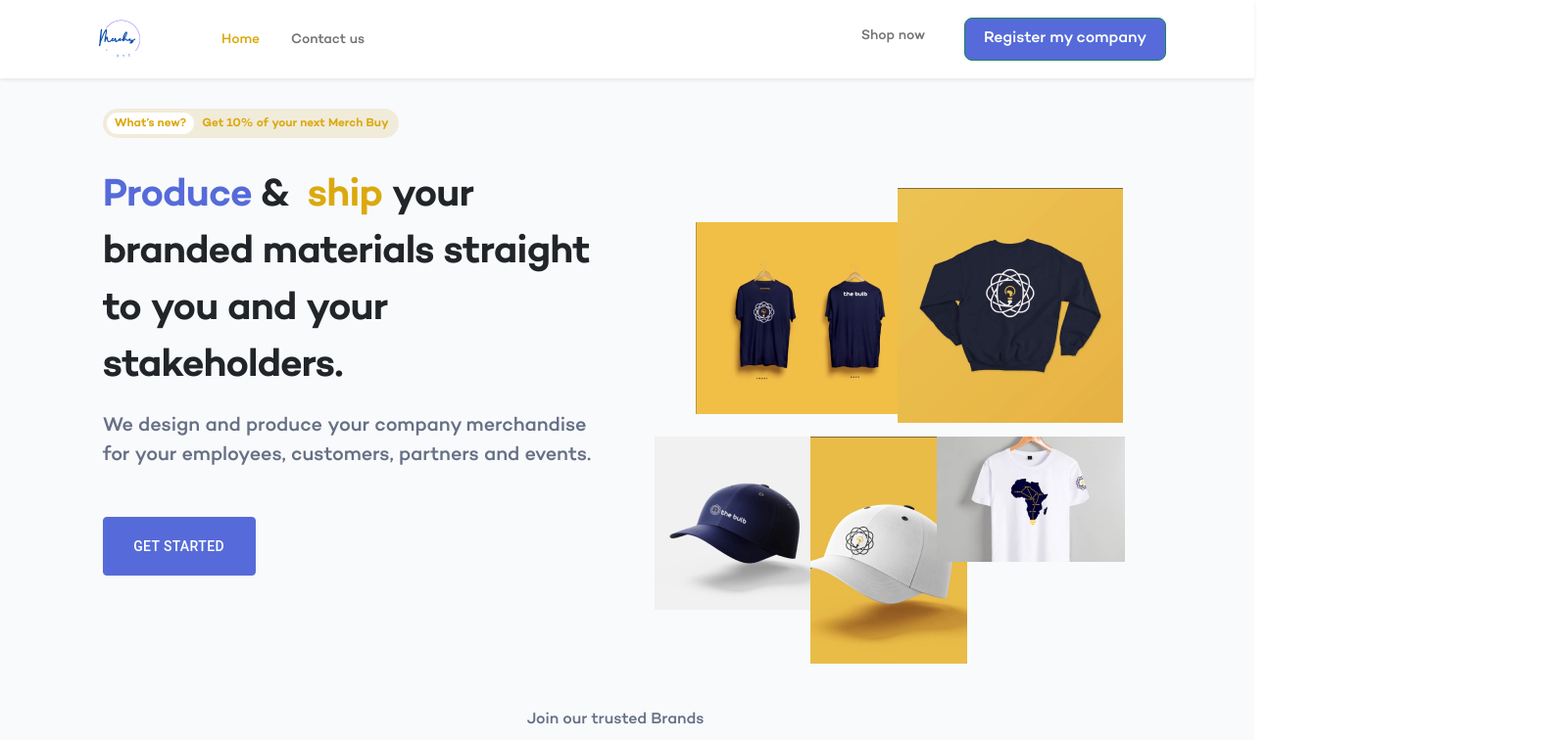
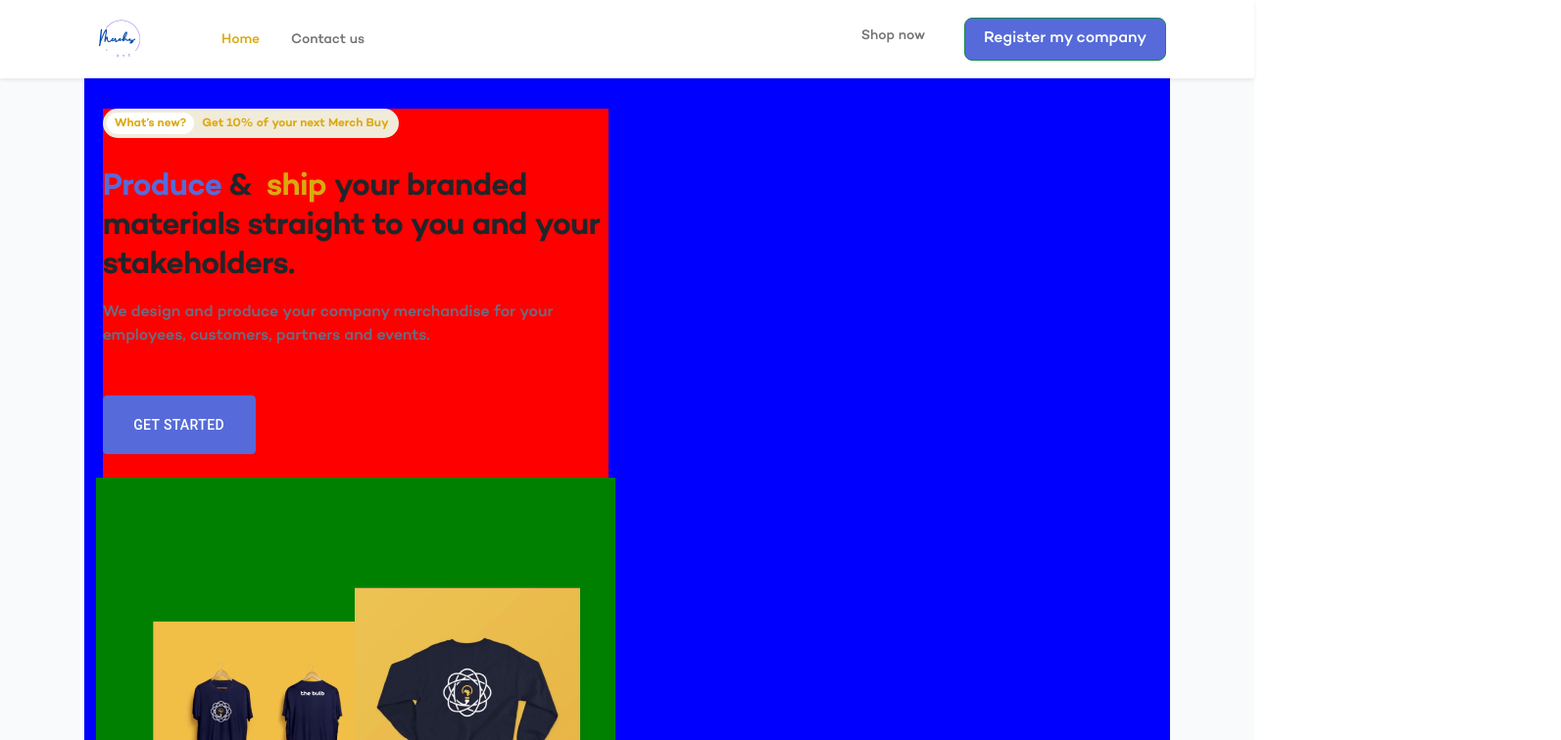
Before and after one commit to Einsteiniumeinsteinian/MerchByWande, a React (Create React App) app: page / in a window 1280 px wide. Shown: the top 756 px of the page at 98% size, 1593 px wide, since content can reach past the window. Built offline with nearby package versions, Linux system fonts and the light colour scheme.

Commit message:
responsiveness

```diff
--- a/src/components/home/hero/Hero.jsx
+++ b/src/components/home/hero/Hero.jsx
@@ -7,7 +7,7 @@ import { Container, Row, Col } from "react-bootstrap";
 function hero() {
   return (
     <Container fluid className="container-hero">
-      <Row className="hero-all col-md-11 ">
+      <Row   className="hero-all col-md-11 ">
         <Col className="get-started col-md-6">
           <div className="left">
             <div className="one-paragraph">
--- a/src/components/home/hero/hero.css
+++ b/src/components/home/hero/hero.css
@@ -143,3 +143,66 @@
     display: none;
   }
 }
+@media (min-width: 767.98px) {
+.hero-all {
+    display: flex;
+    flex-direction: column;
+  }
+
+  .left {
+    margin: 0 7px;
+    background-color: red;
+  }
+.right{
+  background-color: green;
+}
+
+  .one-paragraph {
+    margin: 31px 0;
+    display: flex;
+    font-size: 12px;
+    align-items: center;
+    gap: 8px;
+    font-weight: 600;
+    border-radius: 16px;
+    background: #f1ebda;
+    padding: 4px 10px 4px 4px;
+    width: fit-content;
+    color: #dba90f;
+  }
+
+  .first-para {
+    border-radius: 16px;
+    background-color: white;
+    display: flex;
+    justify-content: center;
+    align-items: center;
+    padding: 2px 8px;
+  }
+  .what,
+  .get {
+    margin: 0;
+    white-space: nowrap;
+  }
+  .second-para {
+    padding: 2px 0px;
+  }
+  .produce {
+    font-weight: 600;
+    font-size: 32px;
+    line-height: 40px;
+    letter-spacing: -0.02em;
+  }
+  .design {
+    font-weight: 400;
+    font-size: 16px;
+    line-height: 24px;
+    color: #667085;
+  }
+  .products {
+    display: block  }
+}
+@media (min-width: 991.98px) {
+.hero-all{
+  background-color: blue;
+}}
--- a/src/components/home/hero/old.css
+++ /dev/null
@@ -1,251 +0,0 @@
-* {
-  font-family: "Campton", sans-serif;
-  /* box-sizing: border-box !important; */
-  /* margin: 0 !important; */
-}
-
-.container-hero {
-  background-color: #f9fafb;
-  width: 100%;
-}
-.get-started {
-  margin: 0;
-  padding: 0;
-}
-.left {
-  padding-bottom: 7rem;
-  width: 90%;
-  padding-left: 7.25rem;
-  padding-top: 6.5625rem;
-}
-
-.one {
-  background: #f1ebda;
-  width: 21.5635rem;
-  height: 2rem;
-  border-radius: 1rem;
-  color: #dba90f;
-  margin-top: 1.9375rem !important;
-  font-size: 12px;
-  margin-bottom: 1.9375rem !important;
-}
-
-.one-paragraph {
-  display: flex;
-  font-size: 11px;
-}
-
-.first-para {
-  width: 6.5625rem;
-  height: 1.5rem;
-  padding: 2px 10px;
-  background-color: white;
-  border-radius: 1rem;
-  margin: 0.25rem;
-}
-
-.first-para p {
-  margin-top: 0.2rem;
-  text-align: center;
-}
-
-.second-para p {
-  margin-top: 0.6rem;
-  margin-left: 1rem;
-  text-align: center;
-}
-
-.two {
-  padding-top: 24px;
-  margin-bottom: 1rem;
-  margin-right: 0.5rem;
-  width: 36rem;
-}
-
-.produce {
-  font-weight: 600;
-  font-size: 40px;
-  line-height: 58px;
-  letter-spacing: -0.02em;
-  margin-bottom: 16px;
-  width: 36rem;
-}
-.design {
-  width: 36rem;
-  margin-bottom: 48px !important;
-  font-size: 20px;
-  font-weight: 300;
-  color: #667085;
-}
-
-/* PRODUCTS STYLING */
-.right {
-  padding-right: 15%;
-  padding-top: 7rem;
-}
-
-.top-first > img {
-  margin-left: 25% !important;
-  margin-top: 15% !important;
-}
-
-.bottom-first {
-  margin-left: 3%;
-  margin-right: 5px;
-  width: 20%;
-}
-
-.bottom-img {
-  padding-top: 0.4rem;
-}
-.bottom-second {
-  margin-left: -3% !important;
-  width: 20%;
-}
-.bottom-third {
-  margin-left: -8% !important;
-  margin-right: 0;
-}
-
-@media only screen and (max-width: 375px) {
-  /* .container-hero {
-    width: 25.86%;
-    padding: 0;
-    background-color: rgb(219, 15, 15);
-    margin: 0;
-  } */
-
-  .get-started {
-    margin: 0;
-    padding: 0;
-    /* background-color: blue; */
-    width: 100%;
-  }
-  .left {
-    width: 0;
-    padding-left: 0; /* width: 100%; */
-    background-color: aqua;
-  }
-  .produce {
-    width: 25.86% !important;
-    font-size: 32px;
-  }
-  .two {
-    width: 25.86%;
-  }
-  .design {
-    width: 0;
-  }
-  /* .left {
-    margin: 0;
-    padding: 0;
-    padding-left: 2.1875rem;
-    background-color: rgb(0, 111, 128);
-    padding-top: 6.5625rem;
-    width: 50%;
-  }
-  .two {
-    width: 90%;
-    background-color: #dba90f;
-  }
-  .produce {
-    width: 10%;
-    margin: 0;padding: 0;
-  }
-  .design {
-    margin: 0;padding: 0;
-    width: 10%;
-  } */
-  .products {
-    display: none;
-  }
-}
-
-/* // Small devices (landscape phones, less than 768px) */
-/* @media (max-width: 991.98px) {
-  .left {
-    padding-left: 0.9375rem;
-    padding-top: 1.9375rem;
-  }
-  .one-paragraph {
-    display: flex;
-    width: fit-content;
-    height: 1.875rem;
-    gap: 0.5rem;
-    font-style: 0.75rem;
-  }
-  .one-paragraph > .first-para {
-    display: flex;
-    justify-content: center;
-    align-items: center;
-    width: 5.5625rem;
-    height: 1.375rem;
-    padding: 0.25rem;
-    border-radius: 1rem;
-  }
-  .first-para p {
-    padding-top: 0.125rem 0.5rem;
-    width: 4.5625rem;
-    height: 1.125rem;
-    font-size: 0.75rem;
-    text-align: center;
-  }
-  .one-paragraph > .second-para {
-    width: 10.125rem;
-    height: 1.125rem;
-    font-size: 0.6rem;
-    font-weight: 400;
-  }
-  .produce {
-    padding-top: 1.9375rem;
-    width: fit-content;
-    height: 10rem;
-    font-style: normal;
-    font-weight: 600;
-    font-size: 2rem;
-    letter-spacing: -0.02em;
-    line-height: 2.5rem;
-  }
-  .three p {
-    width: fit-content;
-    padding-top: 3rem;
-    height: 7rem;
-    font-style: normal;
-    font-weight: 400;
-    font-size: 1.125rem;
-    line-height: 1.75rem;
-    padding-bottom: 2.75rem;
-  }
-
-  .right {
-    display: none !important;
-  }
-} */
-
-/* // Medium devices (tablets, less than 992px) */
-/* @media (max-width: 991.98px) {
-  .container-hero {
-    width: 100% !important;
-  }
-
-  .right {
-    display: block !important;
-  }
-} */
-
-/* // Large devices (desktops, less than 1200px)
-@media (max-width: 1199.98px) { ... }
-
-// X-Large devices (large desktops, less than 1400px)
-@media (max-width: 1399.98px) { ... }
-
-// XX-Large devices (larger desktops)
-// No media query since the xxl breakpoint has no upper bound on its width */
-
-/* // No media query necessary for xs breakpoint as it's effectively `@media (max-width: 0) { ... }` */
-/* @include media-breakpoint-down(md) {
-  .get-started{
-    margin-left: 10px;
-    display: none;
-  }
- } */
--- a/src/components/routes/homeRoute.jsx
+++ b/src/components/routes/homeRoute.jsx
@@ -16,7 +16,7 @@ function Home() {
   return (
     <div className="home-route">
       <Hero />
-      <Image />
+      {/* <Image /> */}
       {/* <div id="join" className="pb-5">
         <h6 className="text-center pt-2 pb-3">Join our trusted Brands</h6>
         <section className="trusted-brands container">
@@ -25,13 +25,13 @@ function Home() {
           })}
         </section>
       </div> */}
-      <Brands />
-      <Features />
-      <Chateau />
-      <Benefits />
-      <Question />
-      <Printivo />
-      <Newsletter />
+      {/* <Brands /> */}
+      {/* <Features /> */}
+      {/* <Chateau /> */}
+      {/* <Benefits /> */}
+      {/* <Question /> */}
+      {/* <Printivo /> */}
+      {/* <Newsletter /> */}
       <Footer />
     </div>
   );
```
